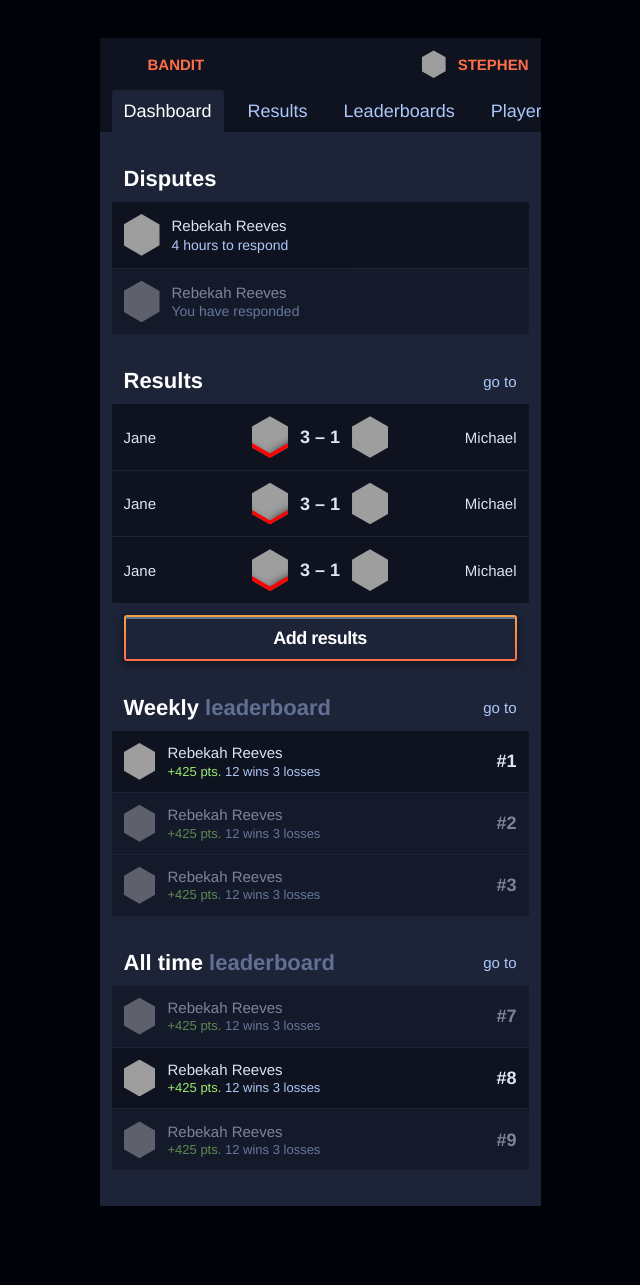
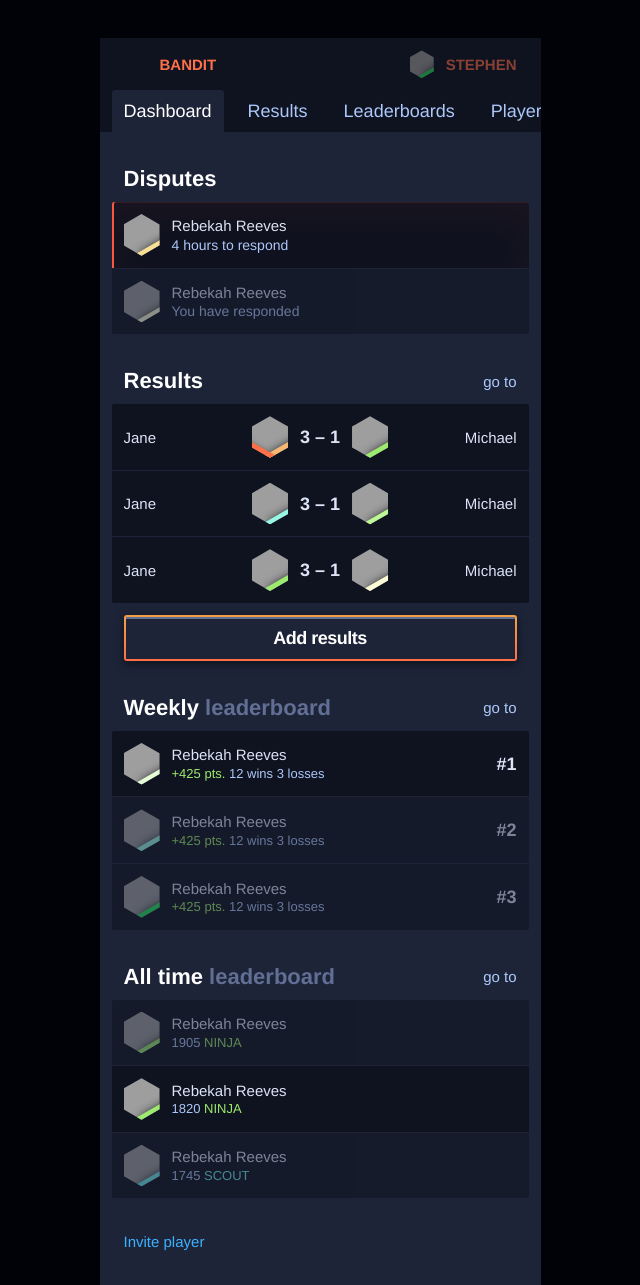
Before and after one commit to RussellBishop/bandit-static, a PHP site: page / in a window 1280 px wide. Shown: the whole page, without its empty margins (320-960 px from the left). Before the commit the page ends 1206 px from the top, so only its background shows below. Run offline with PHP 8.4, Linux system fonts and the light colour scheme; style sheets or scripts are compiled from the project's sources; some libraries are stand-ins or nearby versions; grey boxes are pictures that could not be loaded.

Commit message:
Adding in levels and knots all overrrr

```diff
--- a/assets/scss/components/_player-photo.scss
+++ b/assets/scss/components/_player-photo.scss
@@ -7,33 +7,31 @@
 #{'.' + $iota-global-components-namespace + $component} {
   @include aspect-ratio($aspect-player-photo);
   @extend .u-cover;
+  @extend .u-bgcolor-floor;
   clip-path: polygon(50% 0%, 100% 25%, 100% 75%, 50% 100%, 0% 75%, 0% 25%);
 
   &__level {
-    @extend .o-absolute-fill;
+    @extend .u-pos-absolute;
+    @extend .u-width-100pc;
+    @extend .u-height-100pc;
+    top: 0;
+    box-shadow: -4px -4px 5px rgba(#000, .35), -1px -1px 2px rgba(#000, .2); //replace with filter: dropshadow
 
-    &:after,
-    &:before {
-      @extend %no-content;
-      @extend .u-pos-absolute;
-      @extend .u-width-100pc;
-      @extend .u-height-100pc;
-      box-shadow: -4px -4px 5px rgba(#000, .35), -1px -1px 2px rgba(#000, .2);
-      background: red;
-    }
+    $distance: -25%;
 
-    // level thickness
-    $distance: -20%;
-
-    &:after {
+    &:first-of-type {
       left: $distance;
       transform: skew(-60deg) translateX(150%);
     }
 
-    &:before {
-      z-index: 2;
+    &:nth-of-type(2) {
+      // bandit level
       right: $distance;
       transform: skew(60deg) translateX(-150%);
     }
   }
+
+  &__knot {
+    transform: translate(-60%, -40%); // magic number
+  }
 }
--- a/assets/scss/settings/_colours.scss
+++ b/assets/scss/settings/_colours.scss
@@ -3,6 +3,7 @@
 $colour-floor: #1D2438;
 $colour-floor05: rgba($colour-floor, .5);
 
+$colour-playdough: #3CB1FF;
 $colour-blanket: #ADC8FA;
 $colour-paste: #DCE4F7;
 $colour-deepblue: #1F3A83;
@@ -15,8 +16,49 @@
 
 $colour-hotmelon: #F5515F;
 
-
-
 $colour-win: #9CEB6E;
 
 $colour-white: #fff;
+
+// oranges
+$colour-bandit: $colour-orange;
+$colour-god: #F7B874;
+$colour-legendary: #F7E094;
+$colour-monster: #FCFBD7;
+
+// greens
+$colour-warrior: #24E25D;
+$colour-ninja: #9CEB6E;
+$colour-assassin: #BDF896;
+$colour-knight: #E5FCD7;
+
+// blues
+$colour-fighter: #0DC4E0;
+$colour-scout: #6EEBE9;
+$colour-junior: #97F7E6;
+$colour-rookie: #D7F3FC;
+
+
+
+
+// greys
+// $colour-newcomer //Newcomer (<10 games played)
+
+
+
+
+
+// Junior <= 849
+// Rookie <= 1099
+// Scout <= 1199
+// Intermediate <= 1299 "for a level of knowledge or skill between basic and advanced"
+// Fighter <= 1399
+// Knight <= 1499
+// Assassin <= 1599
+// Ninja <= 1699
+// Warrior <= 1799
+// Mega <= 1899
+// Monster <= 1999
+// Legendary<= 2099
+// Lord <= 2199
+// God >
--- a/assets/scss/settings/_number-utilities.scss
+++ b/assets/scss/settings/_number-utilities.scss
@@ -87,7 +87,6 @@
       ),
     ),
   ),
-
   (
     property: 'border-radius',
     propertyClass: 'borrad-',
@@ -101,6 +100,36 @@
         value: '3px 3px 0 0',
         valueClass: '3300',
       ),
+      (
+        value: 'inherit',
+      ),
+    ),
+  ),
+  ( property: 'top',
+    propertyClass: 'top-',
+
+    values: (
+      (
+        value: 0,
+      ),
+    ),
+  ),
+  ( property: 'left',
+    propertyClass: 'left-',
+
+    values: (
+      (
+        value: 0,
+      ),
+    ),
+  ),
+  ( property: 'z-index',
+    propertyClass: 'z-',
+
+    values: (
+      (
+        value: 1,
+      ),
     ),
   ),
 );
--- a/assets/scss/settings/_unit-utilities.scss
+++ b/assets/scss/settings/_unit-utilities.scss
@@ -16,6 +16,10 @@
         unitClass: 'bl',
 
         values: (
+          (
+            value: calc(var(--Baseline)),
+            valueClass: '1',
+          ),
           (
             value: calc(var(--Baseline) * 2),
             valueClass: '2',
--- a/assets/scss/settings/_word-utilities.scss
+++ b/assets/scss/settings/_word-utilities.scss
@@ -122,6 +122,54 @@
         value: $colour-mariana,
         valueClass: 'mariana',
       ),
+      (
+        value: $colour-bandit,
+        valueClass: 'bandit',
+      ),
+      (
+        value: $colour-god,
+        valueClass: 'god',
+      ),
+      (
+        value: $colour-legendary,
+        valueClass: 'legendary',
+      ),
+      (
+        value: $colour-monster,
+        valueClass: 'monster',
+      ),
+      (
+        value: $colour-warrior,
+        valueClass: 'warrior',
+      ),
+      (
+        value: $colour-ninja,
+        valueClass: 'ninja',
+      ),
+      (
+        value: $colour-assassin,
+        valueClass: 'assassin',
+      ),
+      (
+        value: $colour-knight,
+        valueClass: 'knight',
+      ),
+      (
+        value: $colour-fighter,
+        valueClass: 'fighter',
+      ),
+      (
+        value: $colour-scout,
+        valueClass: 'scout',
+      ),
+      (
+        value: $colour-junior,
+        valueClass: 'junior',
+      ),
+      (
+        value: $colour-rookie,
+        valueClass: 'rookie',
+      ),
     ),
   ),
   (
@@ -163,6 +211,58 @@
       (
         value: $colour-orange,
         valueClass: 'orange',
+      ),
+      (
+        value: $colour-playdough,
+        valueClass: 'playdough',
+      ),
+      (
+        value: $colour-bandit,
+        valueClass: 'bandit',
+      ),
+      (
+        value: $colour-god,
+        valueClass: 'god',
+      ),
+      (
+        value: $colour-legendary,
+        valueClass: 'legendary',
+      ),
+      (
+        value: $colour-monster,
+        valueClass: 'monster',
+      ),
+      (
+        value: $colour-warrior,
+        valueClass: 'warrior',
+      ),
+      (
+        value: $colour-ninja,
+        valueClass: 'ninja',
+      ),
+      (
+        value: $colour-assassin,
+        valueClass: 'assassin',
+      ),
+      (
+        value: $colour-knight,
+        valueClass: 'knight',
+      ),
+      (
+        value: $colour-fighter,
+        valueClass: 'fighter',
+      ),
+      (
+        value: $colour-scout,
+        valueClass: 'scout',
+      ),
+      (
+        value: $colour-junior,
+        valueClass: 'junior',
+      ),
+      (
+        value: $colour-rookie,
+        valueClass: 'rookie',
       ),
     ),
   ),
--- a/components/alltime-leaderboard-row.php
+++ b/components/alltime-leaderboard-row.php
@@ -1,13 +1,20 @@
+
+
 <li class="u-bgcolor-fold <?=($i != 2) ? 'u-opac-05 u-opac-1@hover' : ''?>">
     <a href="/all-time-leaderboard#1" class="u-flex u-ai-center u-pv-1bl u-ph-1bl">
-        <div class="c-player-photo u-width-3bl u-mr-1bl" aria-hidden="true" style="background-image: url('https://pbs.twimg.com/profile_images/948246178948362241/UJO1XYgk_400x400.jpg');">
+
+        <div class="u-mr-1bl">
+            <?php include('components/player-photo.php'); ?>
         </div>
+
         <dl class="u-flex u-jc-between u-ai-center u-width-100pc">
             <div class="u-grow-1 u-vspace-03r">
                 <dt class="u-color-paste">Rebekah Reeves</dt>
-                <dd class="u-size-13px"><span class="u-color-win">+425 <abbr title="rating points">pts.</abbr></span> <span class="o-dictate">from</span> 12 wins <span class="o-dictate">and</span> 3 losses</dd>
+                <dd class="u-size-13px">
+                    <span class=""><?= 2000 - ($i * 5 * (20 - $i)); ?> <span class="o-dictate">rating</span>
+                    <span class="u-uppercase u-color-<?=$level?>"><?=$level?></span>
+                </dd>
             </div>
-            <dd class="u-color-paste u-size-h4 u-weight-bold u-ws-no">#<?=$i+6?></dd>
         </dl>
     </a>
 </li>
--- /dev/null
+++ b/components/dispute-active.php
@@ -0,0 +1,12 @@
+<li class="u-bgcolor-fold u-pos-relative">
+    <div class="o-absolute-fill u-borrad-inherit" style="box-shadow: inset 2px 0 0 0 #FA5741, inset 0 15px 40px 0 rgba(250,87,65,0.05), inset 0 1px 0 0 rgba(250,87,65,0.12);"></div>
+    <a href="/dispute" class="u-flex u-ai-center u-pv-1bl u-ph-1bl">
+        <div class="u-mr-1bl">
+            <?php include('components/player-photo.php'); ?>
+        </div>
+        <div class="u-grow-1 u-vspace-03r">
+            <dt class="u-color-paste"><span class="o-dictate">Dispute with </span>Rebekah Reeves</dt>
+            <dd class="u-size-14px"><span class="o-dictate">You have </span>4 hours to respond</dd>
+        </div>
+    </a>
+</li>
--- /dev/null
+++ b/components/dispute-passive.php
@@ -0,0 +1,11 @@
+<li class="u-bgcolor-fold u-opac-05 u-opac-1@hover">
+    <a href="/dispute" class="u-flex u-ai-center u-pv-1bl u-ph-1bl">
+        <div class="u-mr-1bl">
+            <?php include('components/player-photo.php'); ?>
+        </div>
+        <div class="u-grow-1 u-vspace-03r">
+            <dt class="u-color-paste"><span class="o-dictate">Dispute with </span>Rebekah Reeves</dt>
+            <dd class="u-size-14px">You have responded</dd>
+        </div>
+    </a>
+</li>
--- /dev/null
+++ b/components/nav.php
@@ -0,0 +1,9 @@
+<div class="u-ovx-auto">
+    <ul class="u-flex u-ph-1bl u-hspace-1bl">
+        <li><a href="/" class="u-block u-pv-1bl u-ph-1bl u-borrad-3300 u-size-h4 u-color-white u-bgcolor-floor">Dashboard</a></li>
+        <li><a href="/" class="u-block u-pv-1bl u-ph-1bl u-color-white@hover u-bgcolor-floor05@hover u-borrad-3300 u-size-h4">Results</a></li>
+        <li><a href="/" class="u-block u-pv-1bl u-ph-1bl u-color-white@hover u-bgcolor-floor05@hover u-borrad-3300 u-size-h4">Leaderboards</a></li>
+        <li><a href="/" class="u-block u-pv-1bl u-ph-1bl u-color-white@hover u-bgcolor-floor05@hover u-borrad-3300 u-size-h4">Players</a></li>
+        <li><a href="/" class="u-block u-pv-1bl u-ph-1bl u-color-white@hover u-bgcolor-floor05@hover u-borrad-3300 u-size-h4">Club</a></li>
+    </ul>
+</div>
--- /dev/null
+++ b/components/player-photo.php
@@ -0,0 +1,37 @@
+<?php
+
+    $levels = [
+        // 'bandit',
+        'god',
+        'legendary',
+        'monster',
+
+        'warrior',
+        'ninja',
+        'assassin',
+        'knight',
+
+        'fighter',
+        'scout',
+        'junior',
+        'rookie',
+    ];
+
+    $level = $levels[array_rand($levels, 1)];
+
+?>
+
+<div class="u-pos-relative">
+
+    <?php if($level == 'god') : ?>
+        <svg class="c-player-photo__knot u-z-1 u-pos-absolute u-top-0 u-left-0 u-width-1bl u-height-auto" width="36" height="31" viewBox="0 0 36 31"><use xmlns:xlink="http://www.w3.org/1999/xlink" xlink:href="/dist/svg/sprite.svg#logo-knot"></use></svg>
+    <?php endif; ?>
+
+    <div class="c-player-photo u-width-<?=(!empty($navPlayer)) ? '3' : '2'?>bl" aria-hidden="true" style="background-image: url('https://randomuser.me/api/portraits/men/<?=rand(1,100)?>.jpg');">
+        <div class="c-player-photo__level u-bgcolor-<?=$level?>"></div>
+
+        <?php if($level == 'god') : ?>
+            <div class="c-player-photo__level u-bgcolor-bandit"></div>
+        <?php endif; ?>
+    </div>
+</div>
--- a/components/result-row.php
+++ b/components/result-row.php
@@ -3,16 +3,13 @@
 
         <div class="u-grow-1 u-basis-0 u-flex u-ai-center u-order-2 u-align-center u-hspace-1bl">
 
-            <div class="c-player-photo u-width-3bl" aria-hidden="true" style="background-image: url('https://pbs.twimg.com/profile_images/948246178948362241/UJO1XYgk_400x400.jpg');">
-                <div class="c-player-photo__level"></div>
-            </div>
+            <?php include('components/player-photo.php'); ?>
 
             <dt class="u-size-h4 u-weight-bold u-ws-no">
                 <span class="o-dictate">Jane Austin </span> 3 &ndash; <span class="o-dictate">Michael Hamlet </span>1
             </dt>
 
-            <div class="c-player-photo u-width-3bl" aria-hidden="true" style="background-image: url('https://pbs.twimg.com/profile_images/948246178948362241/UJO1XYgk_400x400.jpg');">
-            </div>
+            <?php include('components/player-photo.php'); ?>
 
         </div>
 
--- a/components/weekly-leaderboard-row.php
+++ b/components/weekly-leaderboard-row.php
@@ -1,11 +1,18 @@
 <li class="u-bgcolor-fold <?=($i != 1) ? 'u-opac-05 u-opac-1@hover' : ''?>">
     <a href="/weekly-leaderboard#1" class="u-flex u-ai-center u-pv-1bl u-ph-1bl">
-        <div class="c-player-photo u-width-3bl u-mr-1bl" aria-hidden="true" style="background-image: url('https://pbs.twimg.com/profile_images/948246178948362241/UJO1XYgk_400x400.jpg');">
+
+        <div class="u-mr-1bl">
+            <?php include('components/player-photo.php'); ?>
         </div>
+
         <dl class="u-flex u-jc-between u-ai-center u-width-100pc">
             <div class="u-grow-1 u-vspace-03r">
                 <dt class="u-color-paste">Rebekah Reeves</dt>
-                <dd class="u-size-13px"><span class="u-color-win">+425 <abbr title="rating points">pts.</abbr></span> <span class="o-dictate">from</span> 12 wins <span class="o-dictate">and</span> 3 losses</dd>
+                <dd class="u-size-13px">
+                    <span class="u-color-win">+425 <abbr title="rating points">pts.</abbr></span>
+                    <span class="o-dictate">from</span> 12 wins
+                    <span class="o-dictate">and</span> 3 losses
+                </dd>
             </div>
             <dd class="u-color-paste u-size-h4 u-weight-bold u-ws-no">#<?=$i?></dd>
         </dl>
--- a/index.php
+++ b/index.php
@@ -23,28 +23,27 @@
     <div class="o-window u-color-blanket u-font-europa" style="margin-top: 3vw;">
 
         <nav>
-            <div class="o-container u-flex u-jc-between u-pv-1bl">
+            <div class="o-container  u-pv-1bl">
+                <div class="u-ph-1bl u-flex u-jc-between">
                     <a href="/" class="u-flex u-ai-center">
+                        <div class="u-pos-relative">
                             <svg class="u-width-2bl u-mr-1bl u-height-auto" width="95" height="95" viewBox="0 0 95 95"><use xmlns:xlink="http://www.w3.org/1999/xlink" xlink:href="/dist/svg/sprite.svg#logo-head"></use></svg>
+                            <svg class="c-player-photo__knot u-z-1 u-pos-absolute u-top-0 u-left-0 u-width-1bl u-height-auto" width="36" height="31" viewBox="0 0 36 31"><use xmlns:xlink="http://www.w3.org/1999/xlink" xlink:href="/dist/svg/sprite.svg#logo-knot"></use></svg>
+                        </div>
                         <span class="u-color-orange u-uppercase u-weight-bold">Bandit</span>
                     </a>
 
-                <a href="/user" class="u-flex u-ai-center">
-                    <div class="c-player-photo u-width-2bl u-mr-1bl" aria-hidden="true" style="background-image: url('https://pbs.twimg.com/profile_images/948246178948362241/UJO1XYgk_400x400.jpg');">
-
-                    </div>
+                    <a href="/user" class="u-flex u-ai-center u-hspace-1bl u-opac-05 u-opac-1@hover">
+                        <?php include('components/player-photo.php'); ?>
                         <span class="u-color-orange u-uppercase u-weight-bold">Stephen</span>
                     </a>
                 </div>
+            </div>
 
-            <div class="u-ovx-auto">
-                <ul class="u-flex u-ph-1bl u-hspace-1bl">
-                    <li><a href="/" class="u-block u-pv-1bl u-ph-1bl u-borrad-3300 u-size-h4 u-color-white u-bgcolor-floor">Dashboard</a></li>
-                    <li><a href="/" class="u-block u-pv-1bl u-ph-1bl u-color-white@hover u-bgcolor-floor05@hover u-borrad-3300 u-size-h4">Results</a></li>
-                    <li><a href="/" class="u-block u-pv-1bl u-ph-1bl u-color-white@hover u-bgcolor-floor05@hover u-borrad-3300 u-size-h4">Leaderboards</a></li>
-                    <li><a href="/" class="u-block u-pv-1bl u-ph-1bl u-color-white@hover u-bgcolor-floor05@hover u-borrad-3300 u-size-h4">Players</a></li>
-                </ul>
-            </div>
+            <?php
+                $navPlayer = 'true';
+                include('components/nav.php');
+            ?>
         </nav>
 
         <main class="u-grow-1 u-bgcolor-floor u-borrad-6 u-borrad-6 u-pv-3bl u-vspace-3bl">
@@ -56,26 +55,10 @@
                 </header>
 
                 <dl class="u-mt-1bl u-vspace-1px u-borrad-first-2200 u-borrad-last-0022">
-                    <li class="u-bgcolor-fold">
-                        <a href="/dispute" class="u-flex u-ai-center u-pv-1bl u-ph-1bl">
-                            <div class="c-player-photo u-width-3bl u-mr-1bl" aria-hidden="true" style="background-image: url('https://pbs.twimg.com/profile_images/948246178948362241/UJO1XYgk_400x400.jpg');">
-                            </div>
-                            <div class="u-grow-1 u-vspace-03r">
-                                <dt class="u-color-paste"><span class="o-dictate">Dispute with </span>Rebekah Reeves</dt>
-                                <dd class="u-size-14px"><span class="o-dictate">You have </span>4 hours to respond</dd>
-                            </div>
-                        </a>
-                    </li>
-                    <li class="u-bgcolor-fold u-opac-05 u-opac-1@hover">
-                        <a href="/dispute" class="u-flex u-ai-center u-pv-1bl u-ph-1bl">
-                            <div class="c-player-photo u-width-3bl u-mr-1bl" aria-hidden="true" style="background-image: url('https://pbs.twimg.com/profile_images/948246178948362241/UJO1XYgk_400x400.jpg');">
-                            </div>
-                            <div class="u-grow-1 u-vspace-03r">
-                                <dt class="u-color-paste"><span class="o-dictate">Dispute with </span>Rebekah Reeves</dt>
-                                <dd class="u-size-14px">You have responded</dd>
-                            </div>
-                        </a>
-                    </li>
+
+                    <?php include('components/dispute-active.php'); ?>
+                    <?php include('components/dispute-passive.php'); ?>
+
                 </dl>
 
             </section>
@@ -84,7 +67,7 @@
 
                 <header class="u-flex u-jc-between u-ai-center u-ph-1bl">
                     <h1 class="u-size-h2 u-color-white">Results</h1>
-                    <a href="/results">go to</a>
+                    <a href="/results" class="c-go">go to</a>
                 </header>
 
                 <ol class="u-mt-1bl u-vspace-1px u-borrad-first-2200 u-borrad-last-0022">
@@ -107,7 +90,7 @@
 
                 <header class="u-flex u-jc-between u-ai-center u-ph-1bl">
                     <h1 class="u-size-h2 u-color-white">Weekly <span class="u-color-steam">leaderboard</span></h1>
-                    <a href="/results">go to</a>
+                    <a href="/results" class="c-go">go to</a>
                 </header>
 
                 <ol class="u-mt-1bl u-vspace-1px u-borrad-first-2200 u-borrad-last-0022">
@@ -126,7 +109,7 @@
 
                 <header class="u-flex u-jc-between u-ai-center u-ph-1bl">
                     <h1 class="u-size-h2 u-color-white">All time <span class="u-color-steam">leaderboard</span></h1>
-                    <a href="/results">go to</a>
+                    <a href="/results" class="c-go">go to</a>
                 </header>
 
                 <ol class="u-mt-1bl u-vspace-1px u-borrad-first-2200 u-borrad-last-0022">
@@ -141,6 +124,14 @@
 
             </section>
 
+            <footer class="o-container u-flex u-jc-between u-ph-1bl">
+
+                <a href="/invite" class="u-color-playdough">Invite player</a>
+
+                <!-- <a href="/invite" class="u-color-playdough u-align-right">Create Club</a> -->
+
+            </footer>
+
         </main>
 
     </div>
```
Lines whose indentation alone changed are shown as unchanged.
